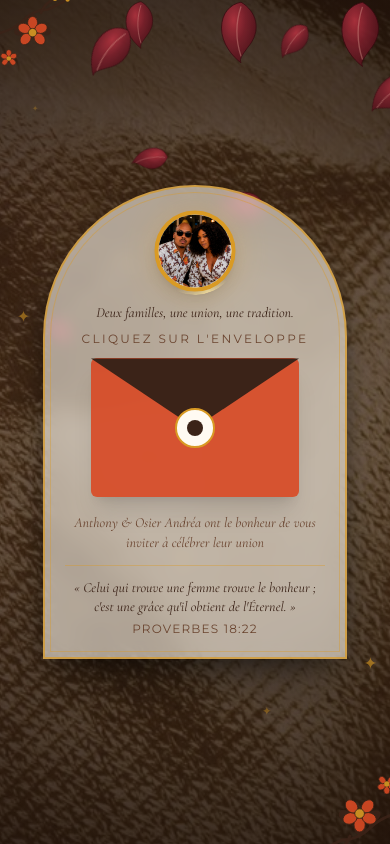
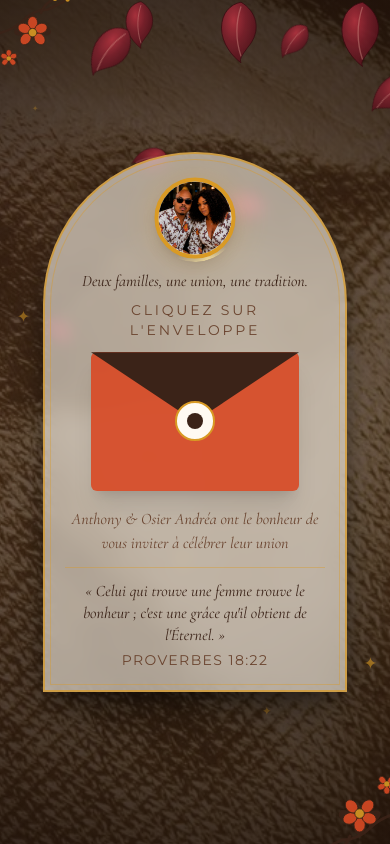
Before and after one commit to Bnfs/mariage-anthony-osier, a React (Vite) app: page / in a window 390 px wide. Built offline with nearby package versions, Linux system fonts and the light colour scheme.

Commit message:
Agrandir encore les textes de la page enveloppe pour une lecture sans effort

```diff
--- a/src/components/Envelope.jsx
+++ b/src/components/Envelope.jsx
@@ -110,11 +110,11 @@ export default function Envelope({ onOpen }) {
           </motion.div>
         </div>
 
-        <p className="font-display italic text-cocoa text-sm md:text-lg text-center mb-2 md:mb-5 leading-snug">
+        <p className="font-display italic text-cocoa text-base md:text-lg text-center mb-2 md:mb-5 leading-snug">
           Deux familles, une union, une tradition.
         </p>
 
-        <p className="text-cocoa-light uppercase tracking-[0.2em] text-xs md:text-sm mb-3 md:mb-6 text-center">
+        <p className="text-cocoa-light uppercase tracking-[0.2em] text-sm md:text-sm mb-3 md:mb-6 text-center">
           Cliquez sur l&apos;enveloppe
         </p>
 
@@ -154,16 +154,16 @@ export default function Envelope({ onOpen }) {
           </motion.div>
         </button>
 
-        <p className="mt-4 md:mt-6 font-display italic text-cocoa-light text-sm md:text-lg text-center">
+        <p className="mt-4 md:mt-6 font-display italic text-cocoa-light text-base md:text-lg text-center">
           Anthony &amp; Osier Andréa ont le bonheur de vous inviter à célébrer leur union
         </p>
 
         <div className="mt-3 md:mt-6 pt-3 md:pt-6 border-t border-mustard/40 w-full">
-          <p className="font-display italic text-cocoa text-sm md:text-base text-center leading-snug">
+          <p className="font-display italic text-cocoa text-base md:text-base text-center leading-snug">
             « Celui qui trouve une femme trouve le bonheur ; c&apos;est une
             grâce qu&apos;il obtient de l&apos;Éternel. »
           </p>
-          <p className="mt-1 text-cocoa-light text-xs md:text-xs uppercase tracking-widest text-center">
+          <p className="mt-1 text-cocoa-light text-sm md:text-xs uppercase tracking-widest text-center">
             Proverbes 18:22
           </p>
         </div>
```
